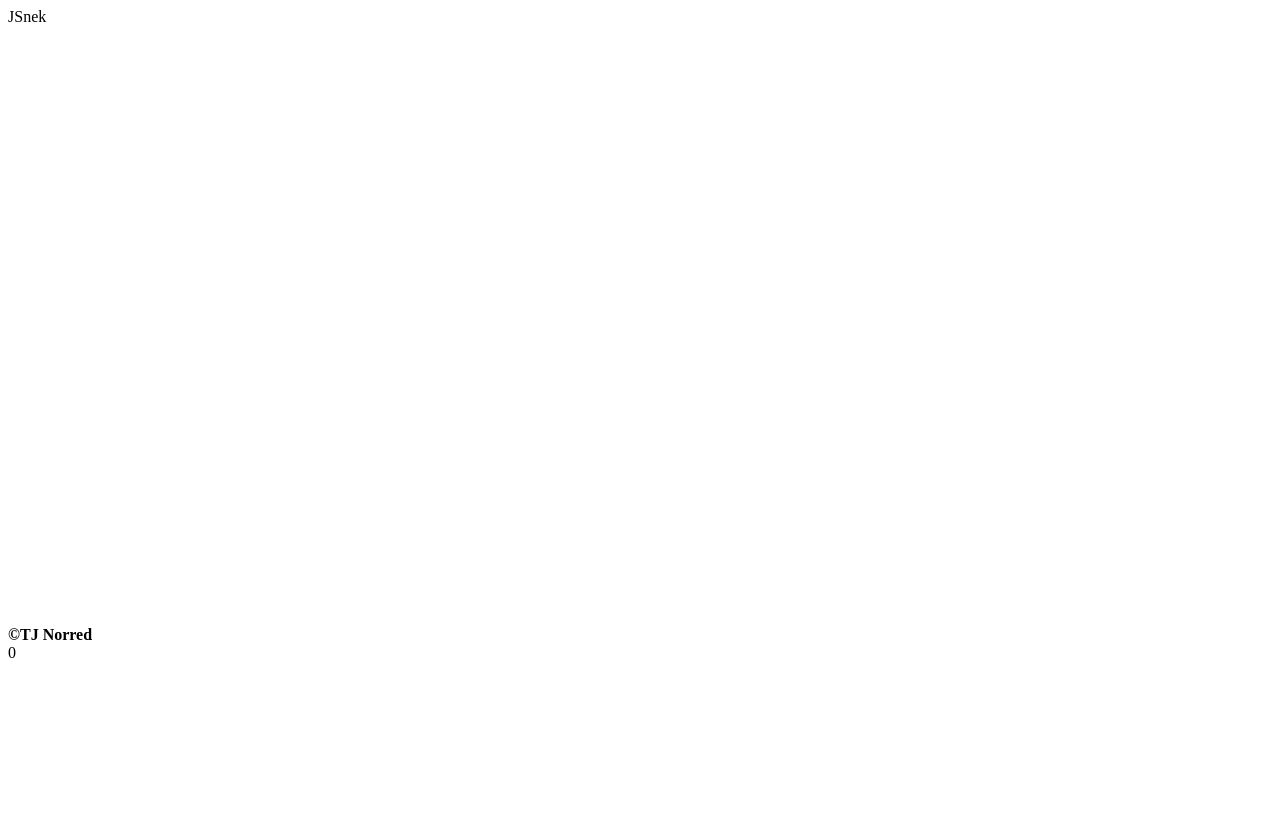
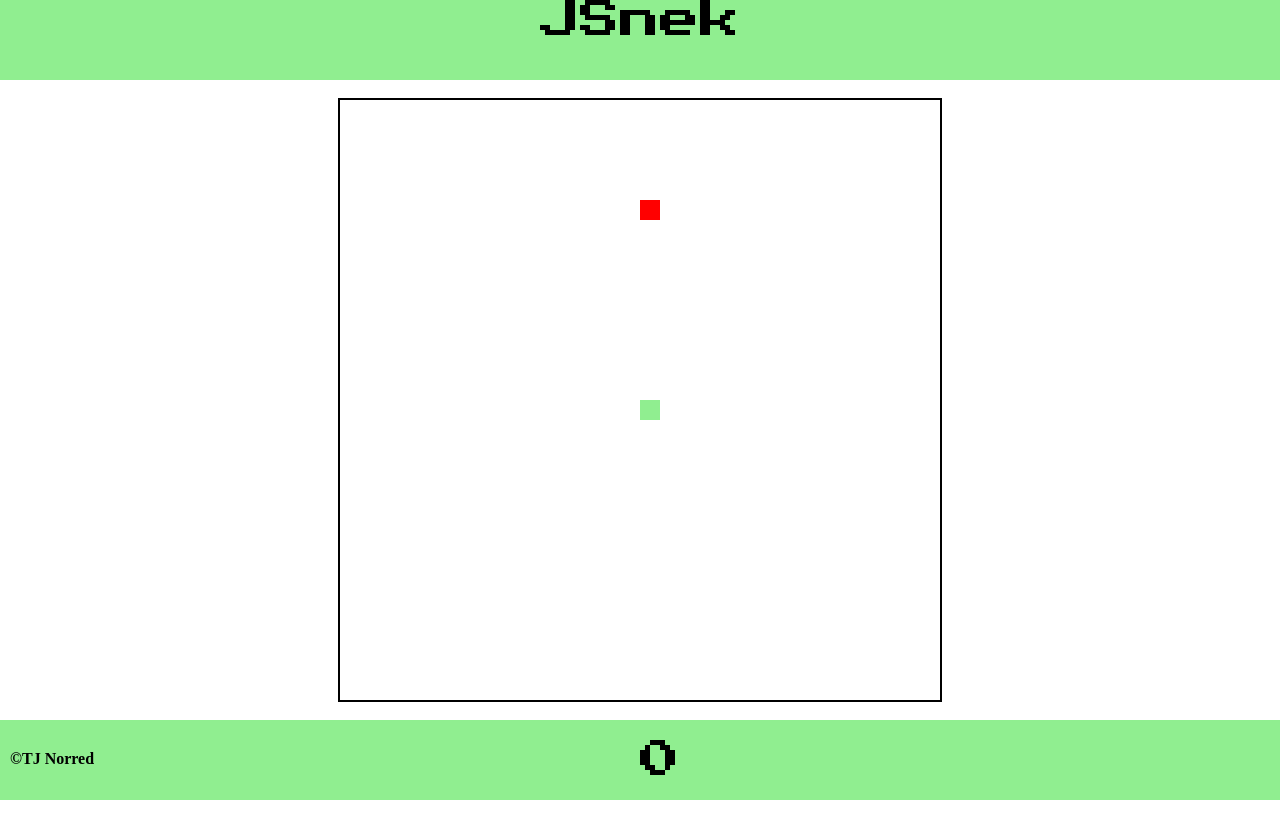
Before and after one commit to tjnorred/JSnek, a website: page index.html in a window 1280 px wide. Before the commit the page ends 800 px from the top, so only its background shows below. Drawn offline with Linux system fonts and the light colour scheme.

Commit message:
Add draw snake function

```diff
--- /dev/null
+++ b/css/main.css
@@ -0,0 +1,68 @@
+:root{
+  --canvas: white;
+  --canvas-border: black;
+  --background: lightgreen;
+  --font: 'Press Start 2P', cursive;
+}
+
+* {
+  margin: 0;
+  padding: 0;
+}
+
+html, body {
+  height: 100%;
+  position: relative;
+}
+
+header, footer {
+  background-color: var(--background);
+  position: fixed;
+  width: 100%;
+  height: 80px;
+
+}
+
+#container {
+  min-height: 100vh;
+  position: relative;
+  overflow: none;
+  padding-bottom: 40px;
+}
+
+#main {
+  height: 100%;
+}
+
+#score {
+  text-align: center;
+  font-size: 40px;
+  bottom: 0;
+  left: 50%;
+  margin-bottom: 20px;
+  position: fixed;
+  font-family: var(--font);
+}
+
+#title {
+  text-align: center;
+  font-size: 40px;
+  font-family: var(--font);
+}
+
+#snekCanvas {
+  top: 50%;
+  left: 50%;
+  transform: translate(-50%, -50%);
+  position: fixed;
+  border: 2px solid var(--canvas-border);
+  background-color: var(--canvas);
+}
+
+#footer {
+  bottom: 0;
+}
+
+#copyright {
+  margin: 30px 0px 0px 10px;
+}
--- a/index.html
+++ b/index.html
@@ -1,4 +1,8 @@
 <html>
+<head>
+  <link rel="stylesheet" href="./css/main.css">
+  <link href="https://fonts.googleapis.com/css?family=Press+Start+2P" rel="stylesheet">
+</head>
 <body>
 <header>
   <div id="title">JSnek</div>
@@ -14,4 +18,6 @@
   <div id="score">0</div>
 </footer>
 </body>
+<script src="./js/main.js">
+</script>
 </html>
--- /dev/null
+++ b/js/main.js
@@ -0,0 +1,52 @@
+/* TODO
+
+ Add Movement
+ eatFood
+ collision detection
+ pause/start/menu/gameover
+
+*/
+
+const snake_color = "lightgreen";
+const snake_border = "darkgreen";
+const food_color = "red";
+const food_border = "darkred";
+const ctx = snekCanvas.getContext("2d");
+const scale = 20;
+const columns = snekCanvas.width / scale;
+const rows = snekCanvas.height / scale;
+
+snake = new Snake();
+snake.draw();
+
+food = new Food();
+food.draw();
+
+function Food () {
+  this.x = 300;
+  this.y = 100;
+
+  this.draw = function() {
+    ctx.fillStyle = food_color;
+    ctx.fillRect(this.x, this.y, scale, scale)
+
+  }
+}
+
+function Snake () {
+  this.x = 300;
+  this.y = 300;
+  this.xSpeed = 0;
+  this.ySpeed = 0;
+
+  this.draw = function () {
+    ctx.fillStyle = snake_color;
+    ctx.fillRect(this.x, this.y, scale, scale);
+
+  this.move = function () {
+    this.x += this.xSpeed;
+    this.y += this.ySpeed;
+  }
+  }
+
+}
```
